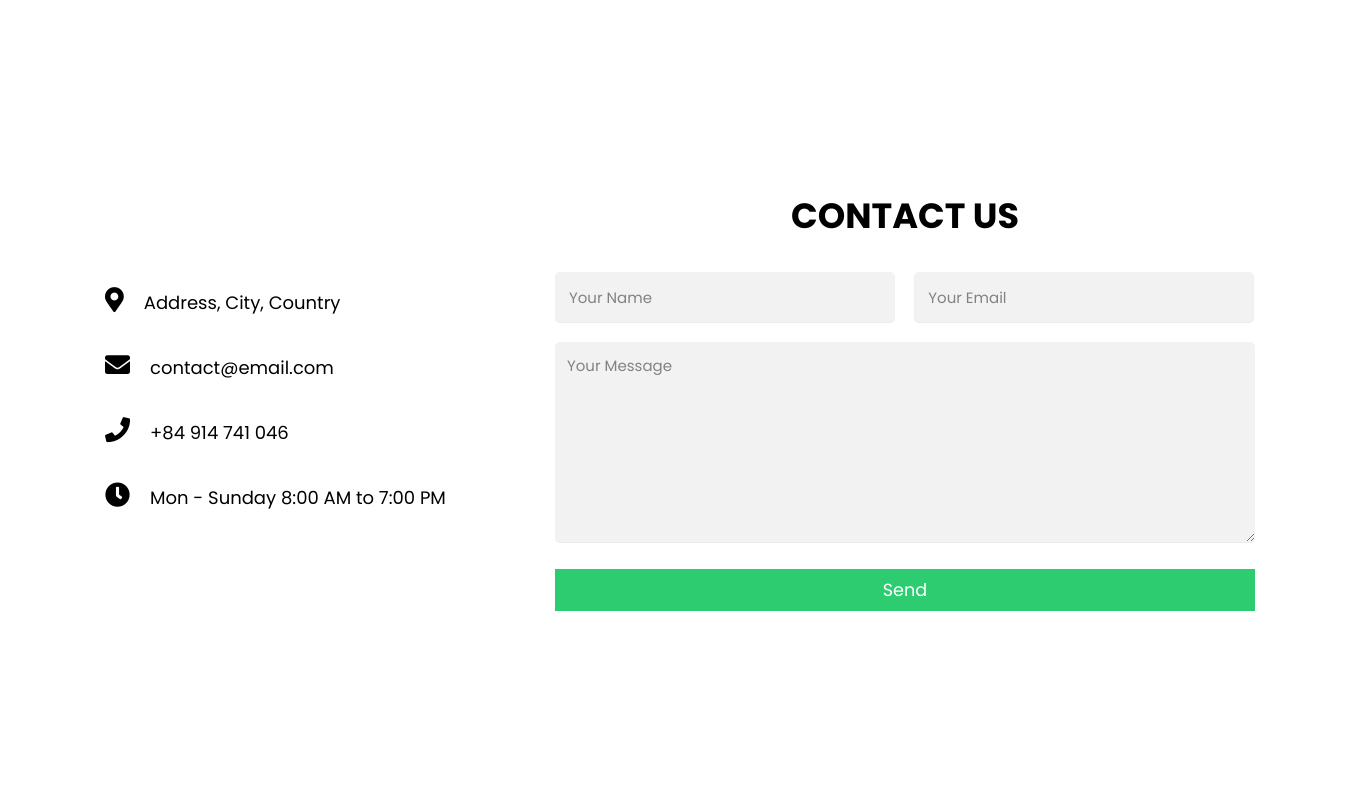
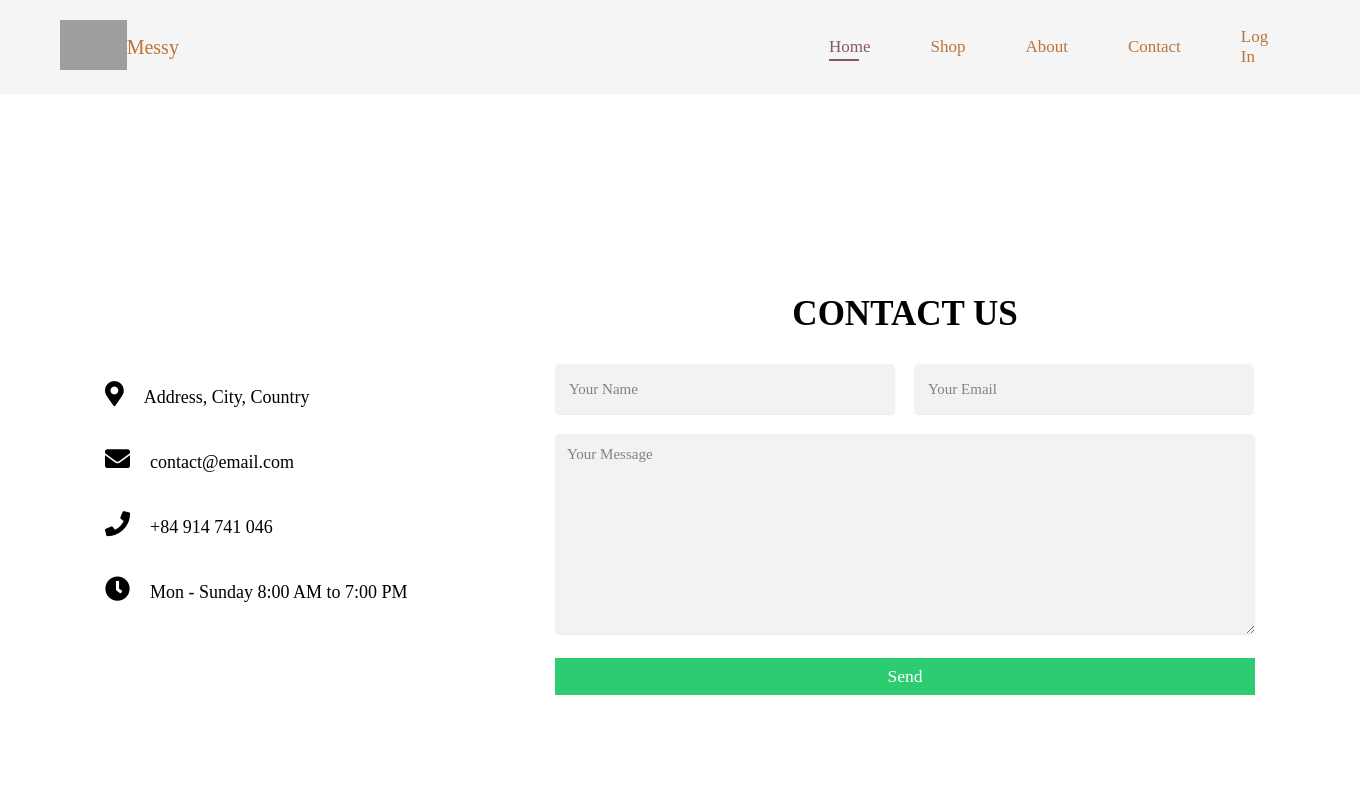
Before and after one commit to systemis/website-midterm-, a PHP site: page /contact.html in a window 1360 px wide. Run offline with PHP 8.4, Linux system fonts and the light colour scheme; some libraries are stand-ins or nearby versions; some web fonts are replaced; grey boxes are pictures that could not be loaded.

Commit message:
refactor: update structure

```diff
--- a/contact.html
+++ b/contact.html
@@ -5,11 +5,27 @@
     <meta http-equiv="X-UA-Compatible" content="IE=edge">
     <meta name="viewport" content="width=device-width, initial-scale=1.0">
     <title>Responsive Contact Form</title>
-    <link rel="stylesheet" href="/css/contact.css">
-    <link rel="stylesheet" href="https://cdnjs.cloudflare.com/ajax/libs/font-awesome/5.13.1/css/all.min.css">
+    <link rel="stylesheet" href="./css/contact.css" />
+    <link rel="stylesheet" href="./css/product.css" />
+    <link rel="stylesheet" href="https://cdnjs.cloudflare.com/ajax/libs/font-awesome/5.13.1/css/all.min.css" />
 </head>
 <body>
-    <div class="contact-section">
+    <section id="header">
+        <a href="#"><img src="240658807_131692455861283_7195435849864079620_n.png" class="logo" alt=""></a>
+        <a href="#" id="name-logo">Messy</a>
+        <div id="nav">
+            <ul id="navbar">
+                <li><a class="active" href="index.html">Home</a></li>
+                <li><a href="shop.html">Shop</a></li>
+                <li><a href="about.html">About</a></li>
+                <li><a href="contact.html">Contact</a></li>
+                <li><a href="login.html">Log In</a></li>
+                <li><a href="kart.html"><i class="fa-solid fa-cart-shopping"></i></a></li>
+            </ul>
+        </div>
+    </section>
+    <section class='content-container'>
+      <div class="contact-section">
         <div class="contact-info">
             <div><i class="fas fa-map-marker-alt"></i>Address, City, Country</div>
             <div><i class="fas fa-envelope"></i>contact@email.com</div>
@@ -26,5 +42,6 @@
             </form>
         </div>
     </div>
+    </section>
 </body>
 </html>
--- a/css/contact.css
+++ b/css/contact.css
@@ -8,9 +8,10 @@
 }
 
 body{
-  min-height: 100vh;
+}
+
+.content-container {
   background-size: cover;
-  display: flex;
   justify-content: center;
   align-items: center;
 }
@@ -20,6 +21,7 @@
   display: flex;
   justify-content: center;
   align-items: center;
+  margin-top: 200px;
 }
 
 .contact-info{
--- a/product.html
+++ b/product.html
@@ -5,7 +5,7 @@
     <meta charset="UTF-8">
     <meta http-equiv="X-UA-Compatible" content="IE-edge">
     <meta name="viewport" content="width=device-width, initial-scale=1.0">
-    <link rel="stylesheet" href="product.css">
+    <link rel="stylesheet" href="./css/product.css">
     <link href="https://cdnjs.cloudflare.com/ajax/libs/font-awesome/6.1.1/css/all.min.css" rel="stylesheet">
 
 </head>
@@ -22,7 +22,6 @@
                 <li><a href="contact.html">Contact</a></li>
                 <li><a href="login.html">Log In</a></li>
                 <li><a href="kart.html"><i class="fa-solid fa-cart-shopping"></i></a></li>
-
             </ul>
         </div>
     </section>
```
Also changed, not shown: home.html (+19 -3 lines), 2 other files.
